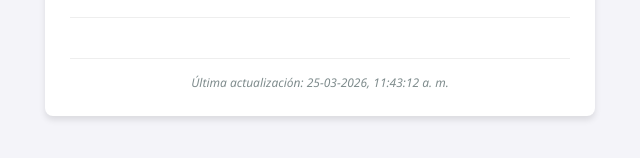
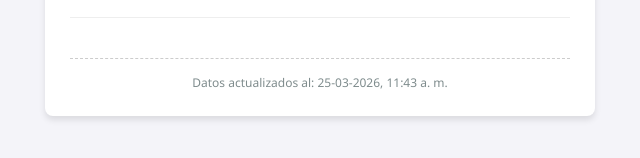
Before and after one commit to alvarorubiocl/RL122, a plain HTML site: page index.html in a window 1280 px wide. Shown: the part 480-638 px from the top of the page, 320-960 px from the left. Drawn offline with Linux system fonts and the light colour scheme.

Commit message:
Update index.html

```diff
--- a/index.html
+++ b/index.html
@@ -19,15 +19,14 @@
         #error { color: #d32f2f; margin-top: 10px; font-weight: bold; }
         .deuda-valor { font-weight: bold; color: #d32f2f; }
 
-        /* Estilo para la nota de actualización */
-        .footer-update {
+        /* Estilo para la nota de actualización basada en el archivo */
+        .archivo-info {
             margin-top: 25px;
             font-size: 0.75rem;
             color: #7f8c8d;
             text-align: center;
-            border-top: 1px solid #eee;
+            border-top: 1px dashed #ccc;
             padding-top: 15px;
-            font-style: italic;
         }
     </style>
     <script>
@@ -35,27 +34,25 @@
 
         async function cargarCSV() {
             try {
-                // Se agrega un timestamp para evitar problemas de caché
-                const resp = await fetch('tesoreria.csv?t=' + Date.now());
+                // El parámetro ?t= asegura que siempre leamos el archivo más reciente del servidor
+                const url = 'tesoreria.csv?t=' + Date.now();
+                const resp = await fetch(url);
 
-                // Extraer fecha de última modificación del servidor
-                const lastModified = resp.headers.get('Last-Modified');
-                if (lastModified) {
-                    const fechaObj = new Date(lastModified);
+                if (!resp.ok) throw new Error("No se pudo cargar el archivo");
+
+                // LEER FECHA DE MODIFICACIÓN DEL ARCHIVO DESDE EL SERVIDOR
+                const lastModifiedHeader = resp.headers.get('Last-Modified');
+                if (lastModifiedHeader) {
+                    const fechaArchivo = new Date(lastModifiedHeader);
                     const opciones = {
-                        day: '2-digit',
-                        month: '2-digit',
-                        year: 'numeric',
-                        hour: '2-digit',
-                        minute: '2-digit',
-                        second: '2-digit'
+                        day: '2-digit', month: '2-digit', year: 'numeric',
+                        hour: '2-digit', minute: '2-digit'
                     };
-                    document.getElementById('fecha-actualizacion').innerText =
-                        "Última actualización: " + fechaObj.toLocaleString('es-CL', opciones);
+                    document.getElementById('info-csv').innerText =
+                        "Datos actualizados al: " + fechaArchivo.toLocaleString('es-CL', opciones);
                 }
 
                 const txt = await resp.text();
-
                 const filas = txt.trim().split("\n");
                 const headers = filas[0].split(";").map(h => h.trim());
 
@@ -72,8 +69,8 @@
                 });
                 return datosProcesados;
             } catch (e) {
-                console.error("Error al cargar la base de datos:", e);
-                document.getElementById('error').innerHTML = 'Error al conectar con la base de datos.';
+                console.error("Error:", e);
+                document.getElementById('error').innerHTML = 'Error al conectar con la base de datos CSV.';
                 return [];
             }
         }
@@ -138,7 +135,7 @@
     <div id="error"></div>
     <div id="out"></div>
 
-    <div id="fecha-actualizacion" class="footer-update"></div>
+    <div id="info-csv" class="archivo-info">Cargando fecha de actualización...</div>
 </div>
 
 </body>
```
